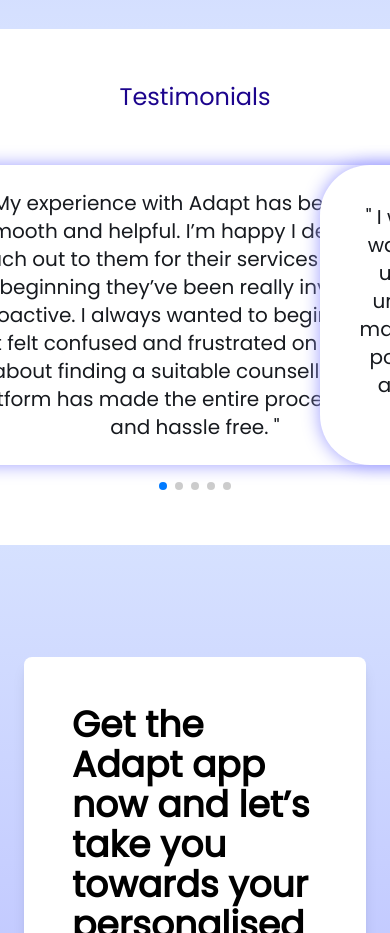
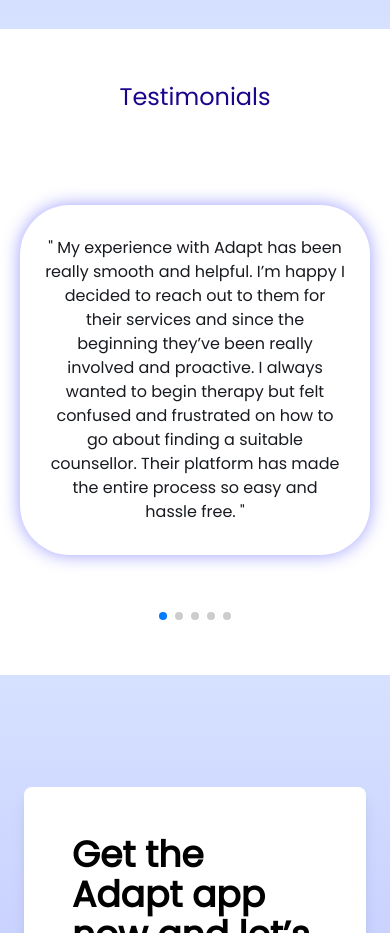
Before and after one commit to ShriramMehta/horizon-landing-page, a React (Create React App) app: page / in a window 390 px wide. Shown: the part 2440-3373 px from the top of the page. Built offline with nearby package versions, Linux system fonts and the light colour scheme.

Commit message:
testimonial-responsive

```diff
--- a/src/components/Testimonials.js
+++ b/src/components/Testimonials.js
@@ -39,18 +39,38 @@ const Testimonial = () => {
         freeMode={true}
         grabCursor={true}
         centeredSlides={true}
-        slidesPerView={1}
-        spaceBetween={10}
         pagination={{ clickable: true }}
         modules={[Pagination]}
+        breakpoints={{
+          0:{
+              slidesPerView: 1,
+              spaceBetween:10,
+          },
+          480:{
+              slidesPerView: 1,
+              spaceBetween:20,
+          },
+          768:{
+              slidesPerView: 1,
+              spaceBetween:0,
+          },
+          1024:{
+              slidesPerView: 1.5,
+              spaceBetween:10,
+          },
+          1280:{
+              slidesPerView: 1.8,
+              spaceBetween:10,
+          }
+      }}
       >
         {testimonial.map((testimonial, index) => (
           <SwiperSlide key={index}>
-            <div className="my-2 py-4">
-              <div className="flex flex-col justify-center items-center mx-auto p-4">
+            <div className="my-2 p-4 mx-auto flex justify-center items-center">
+              <div className="flex flex-col justify-center items-center mx-auto md:p-4 my-10 py-4">
                 {/* <div className="circle w-[500px] h-[500px] rounded-full flex justify-center items-center"> */}
-                <div className="relative w-[550px] h-[300px] ModalContainer flex justify-center items-center bg-white">
-                  <div className="absolute w-[500px] text-center text-xl text-[#171A1FFF] px-3">
+                <div className="relative w-[350px] h-[350px] md:w-[550px] md:h-[300px] ModalContainer flex justify-center items-center bg-white">
+                  <div className="absolute w-[300px] md:w-[500px] text-center text-base md:text-xl text-[#171A1FFF] md:px-3">
                     " {testimonial.content} "
                   </div>
                   {/* </div> */}
--- /dev/null
+++ b/src/pages/MyApp.js
@@ -0,0 +1,9 @@
+import React from 'react'
+
+const MyApp = () => {
+  return (
+    <div>MyApp</div>
+  )
+}
+
+export default MyApp
```
